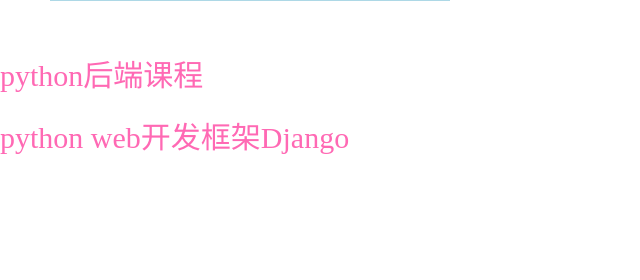
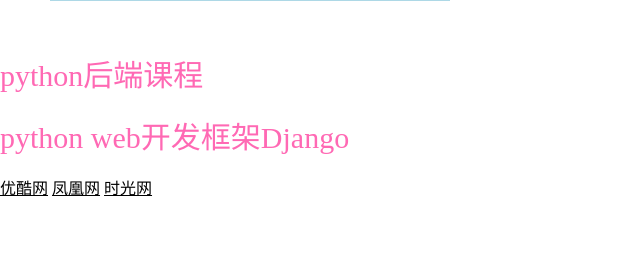
Before and after one commit to Huazhaoweng/djDemo01, a Django app: page / in a window 1280 px wide; the page is wider, and only the part inside the window is pictured. Shown: the part 327-607 px from the top of that part, without its empty margins (0-640 px from the left). Run offline with Django 3.2, Linux system fonts and the light colour scheme.

Commit message:
second commit

```diff
--- a/templates/basic.css
+++ b/templates/basic.css
@@ -22,3 +22,11 @@
             color:hotpink;
             font-size: 30px;
         }
+        .class02>a {
+            color: black;
+
+        }
+        .class02>a:hover {
+            color: navy;
+            font-weight: bold;
+        }
--- a/templates/index.html
+++ b/templates/index.html
@@ -24,5 +24,11 @@
     <div class="class01">
         python web开发框架Django
     </div>
+    <br>
+    <div class="class02">
+        <a href="https://www.youku.com" target="_blank">优酷网</a>
+        <a href="https://www.ifeng.com" target="_blank">凤凰网</a>
+        <a href="http://www.mtime.com" target="_blank">时光网</a>
+    </div>
 </body>
 </html>
```
